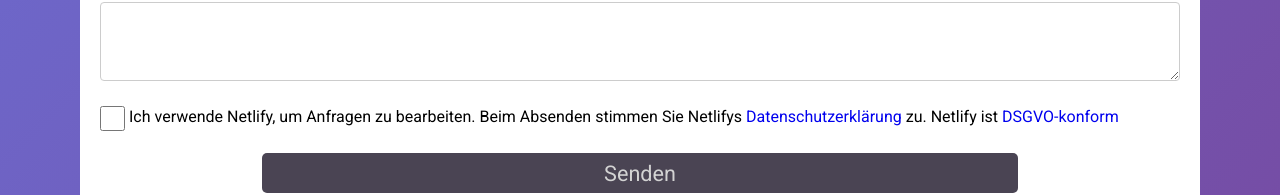
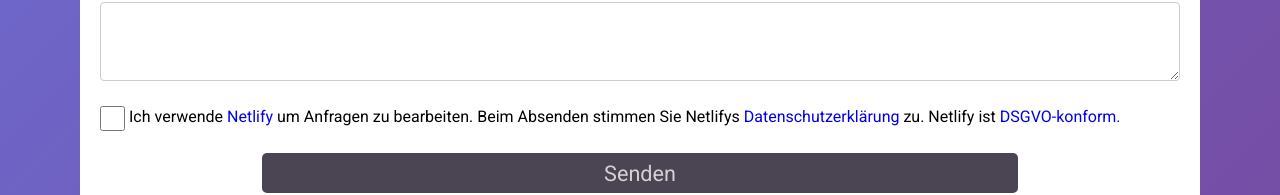
Before and after one commit to eldangold/personal-website, a plain HTML site: page index.html in a window 1280 px wide. Shown: the part 1441-1636 px from the top of the page. Drawn offline with Linux system fonts and the light colour scheme.

Commit message:
Add link to Netlify's website

```diff
--- a/index.html
+++ b/index.html
@@ -140,11 +140,11 @@
           </label>
           <label class="form-privacy-label"
             ><input type="checkbox" name="netlify-privacy-policy" required />Ich
-            verwende Netlify, um Anfragen zu bearbeiten. Beim Absenden stimmen
+            verwende <a href="https://netlify.com">Netlify</a> um Anfragen zu bearbeiten. Beim Absenden stimmen
             Sie Netlifys
             <a href="https://netlify.com/privacy/">Datenschutzerklärung</a> zu.
             Netlify ist
-            <a href="https://netlify.com/gdpr-ccpa/">DSGVO-konform</a></label
+            <a href="https://netlify.com/gdpr-ccpa/">DSGVO-konform.</a></label
           >
           <button type="submit" class="send-form-button">Senden</button>
         </form>
```
